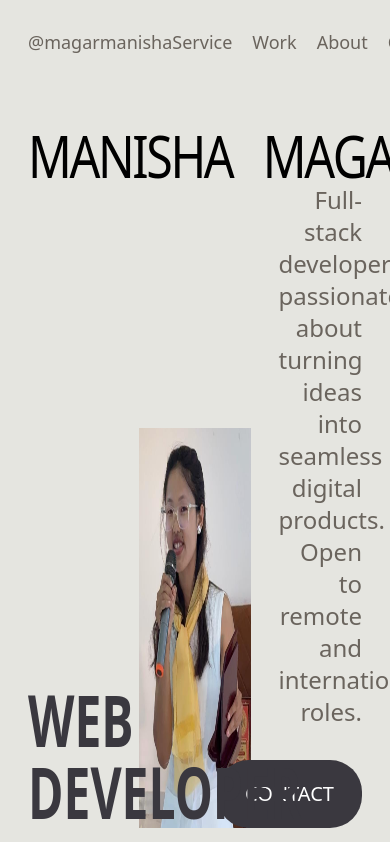
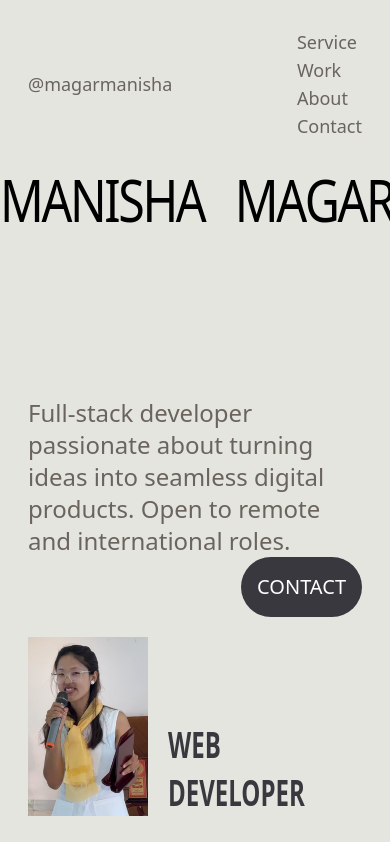
Before and after one commit to magar-manisha/Porfolio, a React (Vite) app: page / in a window 390 px wide. Shown: the top 842 px of the page. Built offline with nearby package versions, Linux system fonts and the light colour scheme.

Commit message:
chrore:making hero responsive

```diff
--- a/src/sections/Hero.jsx
+++ b/src/sections/Hero.jsx
@@ -4,11 +4,11 @@ import { Link } from "react-scroll";
 const Hero = () => {
   const linksRef = useRef([]);
   return (
-    <section id="home" className="flex flex-col h-screen p-7 ">
+    <section id="home" className="flex flex-col min-h-screen py-7 md:px-7">
       {/* header */}
-      <div className="flex text-lg justify-between items-center text-text-light w-full ">
+      <div className="flex text-lg justify-between items-center text-text-light w-full px-7 md:px-0">
         <p>@magarmanisha</p>
-        <div className="flex gap-x-5 ">
+        <div className="gap-x-5 flex flex-col md:flex-row">
           {["service", "work", "about", "contact"].map((section, index) => (
             <div key={index} ref={(el) => (linksRef.current[index] = el)}>
               <Link
@@ -26,7 +26,7 @@ const Hero = () => {
       </div>
 
       {/* body */}
-      <div className=" mt-20 flex flex-col justify-between">
+      <div className="mt-10 md:mt-20 2xl:mt-[20%] flex flex-col justify-between flex-1">
         <div className="w-full text-black font-medium text-[clamp(2rem,12.4vw,19rem)] flex justify-start items-start transform scale-y-120 origin-bottom">
           {[
             "M",
@@ -51,23 +51,26 @@ const Hero = () => {
           ))}
         </div>
 
-        <div className="flex items-end w-full">
-          <p className="w-1/3 text-text-200 text-5xl font-semibold transform scale-y-150 origin-bottom">
+        <div className="flex flex-col-reverse gap-y-5 mt-5 md:flex-row md:items-end  w-full px-7 md:px-0 h-full flex-1">
+          <p className="w-full md:w-1/3 hidden md:flex text-text-200 text-2xl md:text-3xl lg:text-5xl  2xl:text-8xl font-semibold transform scale-y-150 origin-bottom">
             WEB DEVELOPER
           </p>
-          <div className="w-1/3 flex justify-center items-center">
+          <div className="w-full md:w-1/3 gap-x-5 flex justify-center md:items-center items-end">
             <img
               src="/images/profile.png"
               alt="Profile"
-              className="w-80 h-100"
+              className="w-30  md:w-80 md:h-100 2xl:w-full 2xl:h-full"
             />
+           <p className="w-full md:hidden flex text-text-200 text-2xl font-semibold transform scale-y-150 origin-bottom">
+            WEB DEVELOPER
+          </p>
           </div>
-          <div className=" w-1/3 flex flex-col items-end gap-8">
-            <p className="w-3/4 text-end text-2xl text-text-light">
+          <div className="w-full md:w-1/3 flex flex-col items-end md:gap-8">
+            <p className="lg:w-3/4 w-full md:text-end text-2xl 2xl:text-4xl text-text-light">
               Full-stack developer passionate about turning ideas into seamless
               digital products. Open to remote and international roles.
             </p>
-            <button className="bg-text-200 rounded-4xl text-white text-xl py-5 px-7 w-fit">
+            <button className="bg-text-200 rounded-4xl 2xl:rounded-full text-white text-xl 2xl:text-4xl md:py-5 md:px-7 p-4 2xl:px-20 2xl:py-10 w-fit">
               CONTACT
             </button>
           </div>
```
